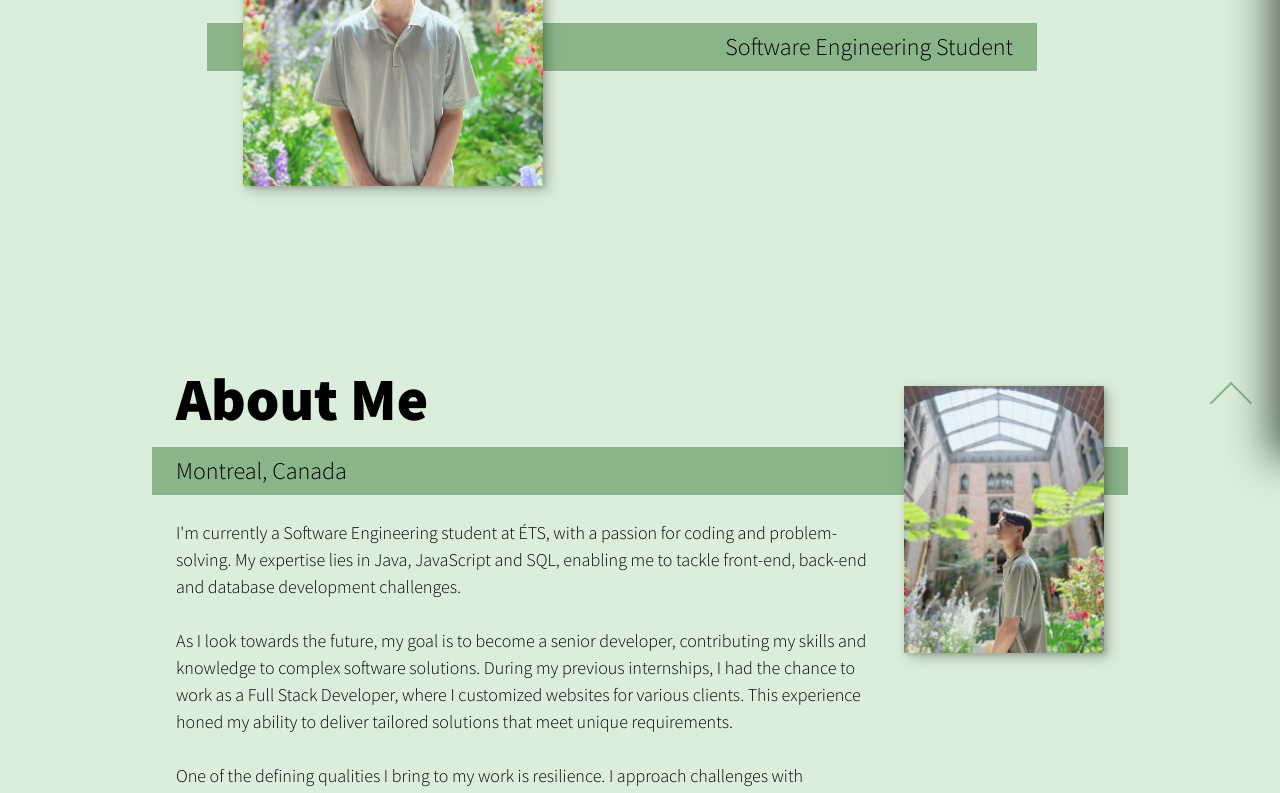
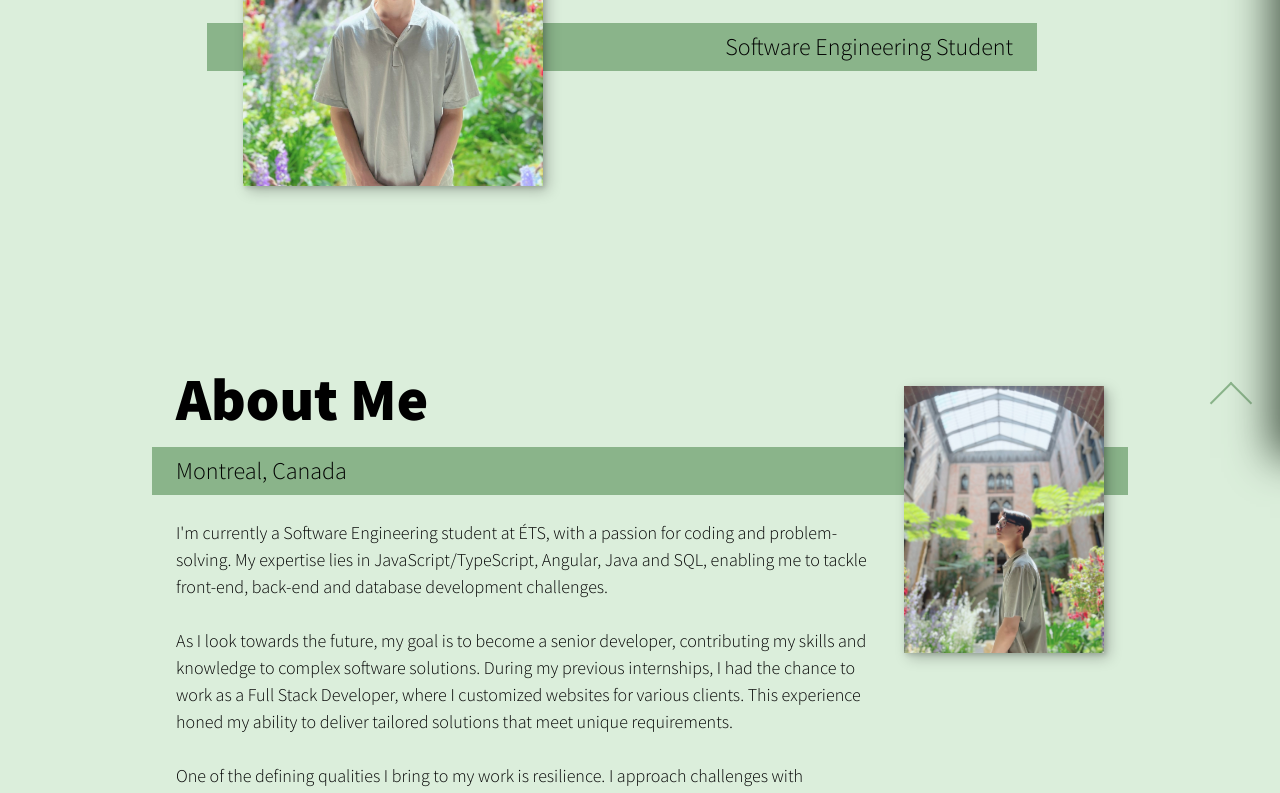
Before and after one commit to ThiiLuu79/tm_portfolio, a React (Create React App) app: page / in a window 1280 px wide. Shown: the part 372-1165 px from the top of the page. Built offline with nearby package versions, Linux system fonts and the light colour scheme.

Commit message:
Updated homeConstants

```diff
--- a/src/i18n/homeConstants_en.js
+++ b/src/i18n/homeConstants_en.js
@@ -8,7 +8,7 @@ export const ROLE = "Software Engineering Student";
 //Constant for About.jsx
 export const ABOUT_TITLE = "About Me";
 export const ABOUT_LOCATION = "Montreal, Canada";
-export const ABOUT_P1 = "I'm currently a Software Engineering student at ÉTS, with a passion for coding and problem-solving. My expertise lies in Java, JavaScript and SQL, enabling me to tackle front-end, back-end and database development challenges.";
+export const ABOUT_P1 = "I'm currently a Software Engineering student at ÉTS, with a passion for coding and problem-solving. My expertise lies in JavaScript/TypeScript, Angular, Java and SQL, enabling me to tackle front-end, back-end and database development challenges.";
 export const ABOUT_P2 = "As I look towards the future, my goal is to become a senior developer, contributing my skills and knowledge to complex software solutions. During my previous internships, I had the chance to work as a Full Stack Developer, where I customized websites for various clients. This experience honed my ability to deliver tailored solutions that meet unique requirements.";
 export const ABOUT_P3 = "One of the defining qualities I bring to my work is resilience. I approach challenges with determination, always seeking innovative solutions to overcome obstacles. Outside of my professional life, I find joy in expressing my creativity through drawing and photography.";
 export const BUTTON = "Working experiences";
--- a/src/i18n/homeConstants_fr.js
+++ b/src/i18n/homeConstants_fr.js
@@ -8,7 +8,7 @@ export const ROLE = "Étudiant en génie logiciel";
 //Constant for About.jsx
 export const ABOUT_TITLE = "À propos de moi";
 export const ABOUT_LOCATION = "Montréal, Canada";
-export const ABOUT_P1 = "Je suis actuellement étudiant en génie logiciel à l'ÉTS, passionné par la programmation et la résolution de problèmes. Mon expertise en Java, JavaScript et SQL me permet de relever des défis de développement front-end, back-end et de bases de données.";
+export const ABOUT_P1 = "Je suis actuellement étudiant en génie logiciel à l'ÉTS, passionné par la programmation et la résolution de problèmes. Mon expertise JavaScript/TypeScript, Angular, Java et SQL me permet de relever des défis de développement front-end, back-end et de bases de données.";
 export const ABOUT_P2 = "En regardant vers l'avenir, mon objectif est de devenir un développeur senior, contribuant mes compétences et mes connaissances à des solutions logicielles complexes. Lors de mes précédents stages, j'ai eu l'occasion de travailler en tant que développeur Full Stack, où j'ai personnalisé des sites Web pour divers clients. Cette expérience a affiné ma capacité à fournir des solutions sur mesure qui répondent à des exigences uniques.";
 export const ABOUT_P3 = "L'une des qualités déterminantes que j'apporte à mon travail est la résilience. J'aborde les défis avec détermination, cherchant toujours des solutions innovantes pour surmonter les obstacles. En dehors de ma vie professionnelle, je trouve de la joie à exprimer ma créativité à travers le dessin et la photographie.";
 export const BUTTON = "Expériences professionnelles";
```
